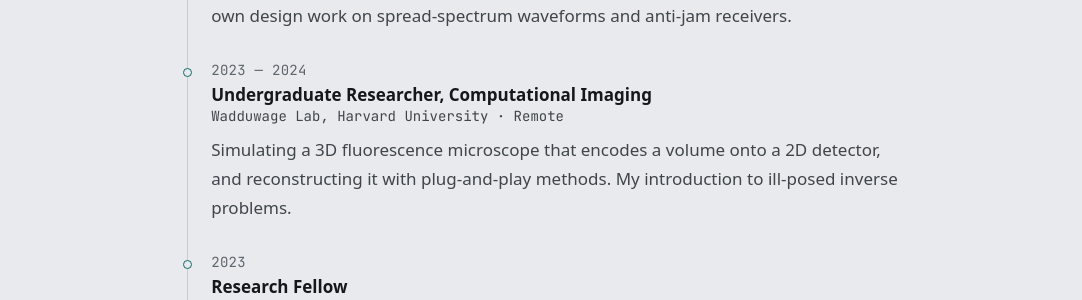
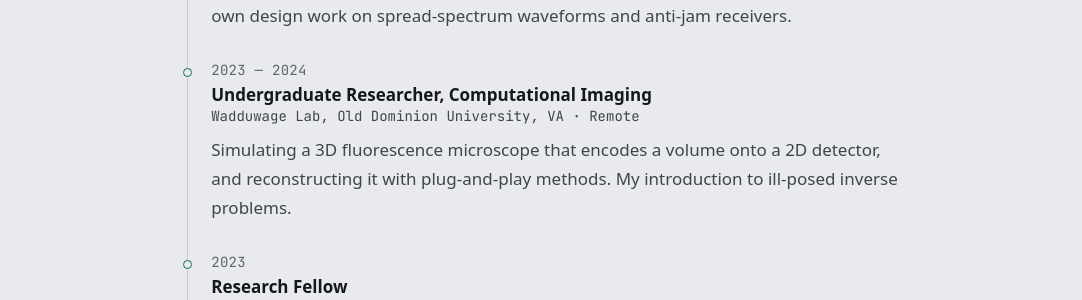
Before and after one commit to sanjith1999/sanjith1999.github.io, a Jekyll site: the page built from about.md, in a window 1280 px wide and 900 px high, scrolled down 566 px. Shown: the part 153-453 px from the top of the window, without its empty margins (97-1179 px from the left). Built offline with Jekyll 4.4.1, drawn with Linux system fonts in a browser that asks for light colours; some web fonts are replaced.

Commit message:
WIP002: Update Wadduwage Lab affiliation to match CV

```diff
--- a/_data/experience.yml
+++ b/_data/experience.yml
@@ -11,7 +11,7 @@
 
 - when: 2023 — 2024
   role: Undergraduate Researcher, Computational Imaging
-  org: Wadduwage Lab, Harvard University
+  org: Wadduwage Lab, Old Dominion University, VA
   where: Remote
   note: >-
     Simulating a 3D fluorescence microscope that encodes a volume onto a 2D detector,
```
